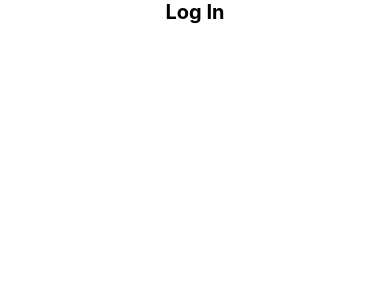
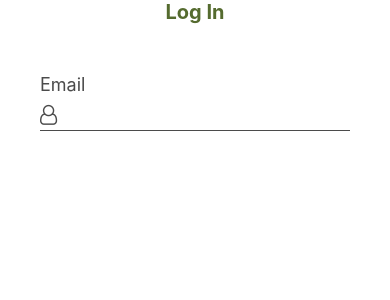
Before and after one commit to steversonTong/kicksflip, a React Native app: screen /SignInScreen in a window 390 px wide. Shown: the top 300 px of the page. Built offline with nearby package versions, Linux system fonts and the light colour scheme.

Commit message:
layout correct and got email line in sign in screen

```diff
--- a/screens/SignInScreen.js
+++ b/screens/SignInScreen.js
@@ -16,11 +16,17 @@ import Feather from "react-native-vector-icons/Feather";
 
 const SignInScreen = () => {
   return (
-    <View style={styles.container}>
-      <SafeAreaView style={styles.header}>
+    <SafeAreaView style={styles.container}>
+      <View style={styles.text_header}>
         <Text style={styles.text_header}>Log In</Text>
-      </SafeAreaView>
-    </View>
+      </View>
+      <View style={styles.body}>
+        <Text style={styles.text_basic}>Email</Text>
+        <View style={styles.action}>
+          <FontAwesome name="user-o" color="#4B4B4B" size={20} />
+        </View>
+      </View>
+    </SafeAreaView>
   );
 };
 
@@ -30,24 +36,30 @@ const styles = StyleSheet.create({
   container: {
     flex: 1,
     backgroundColor: "#fff",
-  },
-  header: {
-    flex: 1,
-    alignItems: "center",
     justifyContent: "flex-start",
     paddingHorizontal: 20,
   },
-
   text_header: {
-    color: "black",
+    color: "#556B2F",
+    alignItems: "center",
     fontWeight: "bold",
     fontSize: 20,
+  },
+  body: {
+    backgroundColor: "#fff",
+    paddingHorizontal: 40,
+    paddingVertical: 50,
+  },
+  text_basic: {
+    color: "#4B4B4B",
+    alignItems: "flex-start",
+    fontSize: 18,
   },
   action: {
     flexDirection: "row",
     marginTop: 10,
     borderBottomWidth: 1,
-    borderBottomColor: "#f2f2f2",
+    borderBottomColor: "#4B4B4B",
     paddingBottom: 5,
   },
   actionError: {
```
